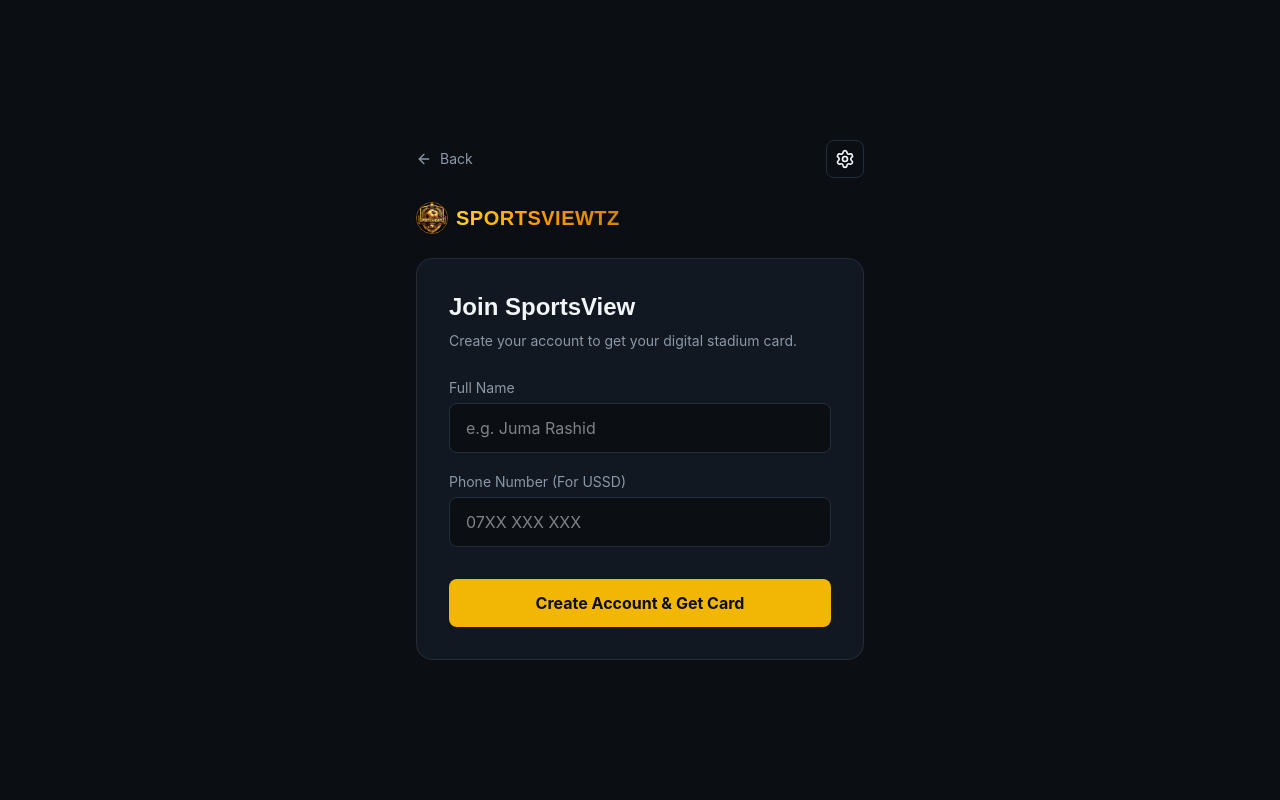
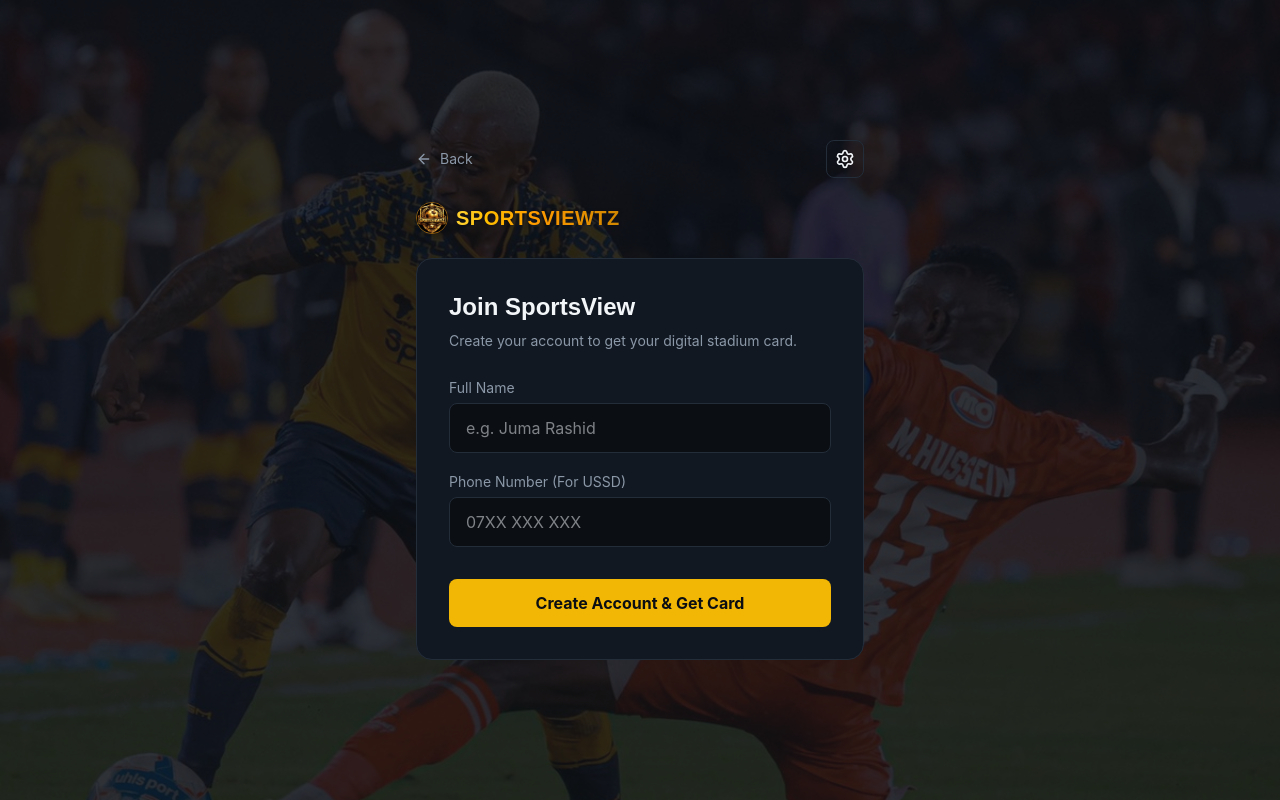
Before and after one commit to sportview-bit/sportsview-app, a React (Vite) app: page / in a window 1280 px wide. Both pictures are taken after a click on the button "Shabiki". Built offline with nearby package versions, Linux system fonts and the light colour scheme.

Commit message:
maintance 10.4

```diff
--- a/src/components/User/UserDashboard.tsx
+++ b/src/components/User/UserDashboard.tsx
@@ -12,6 +12,16 @@
   setUser: React.Dispatch<React.SetStateAction<User | null>>;
   onBack: () => void;
 }
+
+// Shared background layer — the photo shows through the gaps between cards,
+// never behind actual content (every card below has its own solid surface
+// color, so text stays fully readable regardless of what's behind it).
+const PageBackground: React.FC = () => (
+  <>
+    <div className="fixed inset-0 bg-cover bg-center -z-10" style={{ backgroundImage: "url('/background.jpg')" }} />
+    <div className="fixed inset-0 bg-[var(--bg)]/85 -z-10" />
+  </>
+);
 
 export const UserDashboard: React.FC<UserProps> = ({ matches, user, setUser, onBack }) => {
   const [regName, setRegName] = useState('');
@@ -45,7 +55,8 @@
 
   if (!user) {
     return (
-      <div className="min-h-screen bg-[var(--bg)] flex items-center justify-center p-6">
+      <div className="min-h-screen relative flex items-center justify-center p-6">
+        <PageBackground />
         <div className="w-full max-w-md">
           <div className="flex items-center justify-between mb-6">
             <button onClick={onBack} className="flex items-center gap-2 text-sm text-[var(--text-muted)] hover:text-[var(--text)] transition">
@@ -55,7 +66,7 @@
           </div>
           <Brand size="sm" />
           <div className="bg-[var(--surface)] border border-[var(--border)] p-8 rounded-2xl mt-6">
-            <h2 className="text-2xl font-bold text-[var(--text)] mb-2" style={{ fontFamily: 'var(--font-display)' }}>Join SportsView</h2>
+            <h2 className="text-2xl font-bold mb-2" style={{ fontFamily: 'var(--font-display)' }}>Join SportsView</h2>
             <p className="text-[var(--text-muted)] text-sm mb-6">Create your account to get your digital stadium card.</p>
             <form onSubmit={handleRegister} className="space-y-4">
               <div>
@@ -79,7 +90,9 @@
   }
 
   return (
-    <div className="p-6 bg-[var(--bg)] text-[var(--text)] min-h-screen">
+    <div className="relative min-h-screen p-6">
+      <PageBackground />
+
       <div className="flex justify-between items-start mb-8 border-b border-[var(--border)] pb-4 gap-4">
         <div>
           <div className="mb-2">
@@ -116,8 +129,8 @@
           </div>
         </div>
 
-        <div className="bg-gradient-to-br from-[var(--surface)] to-[var(--surface-2)] border border-[var(--border)] p-6 rounded-2xl flex flex-col items-center justify-center">
-          <h3 className="font-bold mb-2 flex items-center gap-2"><ScanLine className="w-5 h-5 text-[var(--text)]" /> Your Access Card</h3>
+        <div className="bg-[var(--surface)] border border-[var(--border)] p-6 rounded-2xl flex flex-col items-center justify-center">
+          <h3 className="font-bold mb-2 flex items-center gap-2"><ScanLine className="w-5 h-5" /> Your Access Card</h3>
           <p className="text-xs text-[var(--text-muted)] mb-6 text-center">Scan at the door. Entry costs 1,000 TZS.</p>
           <div className="bg-white p-3 rounded-xl">
             <QRCodeSVG value={JSON.stringify({ uid: user.id, card: user.cardHash })} size={180} level="H" />
```
